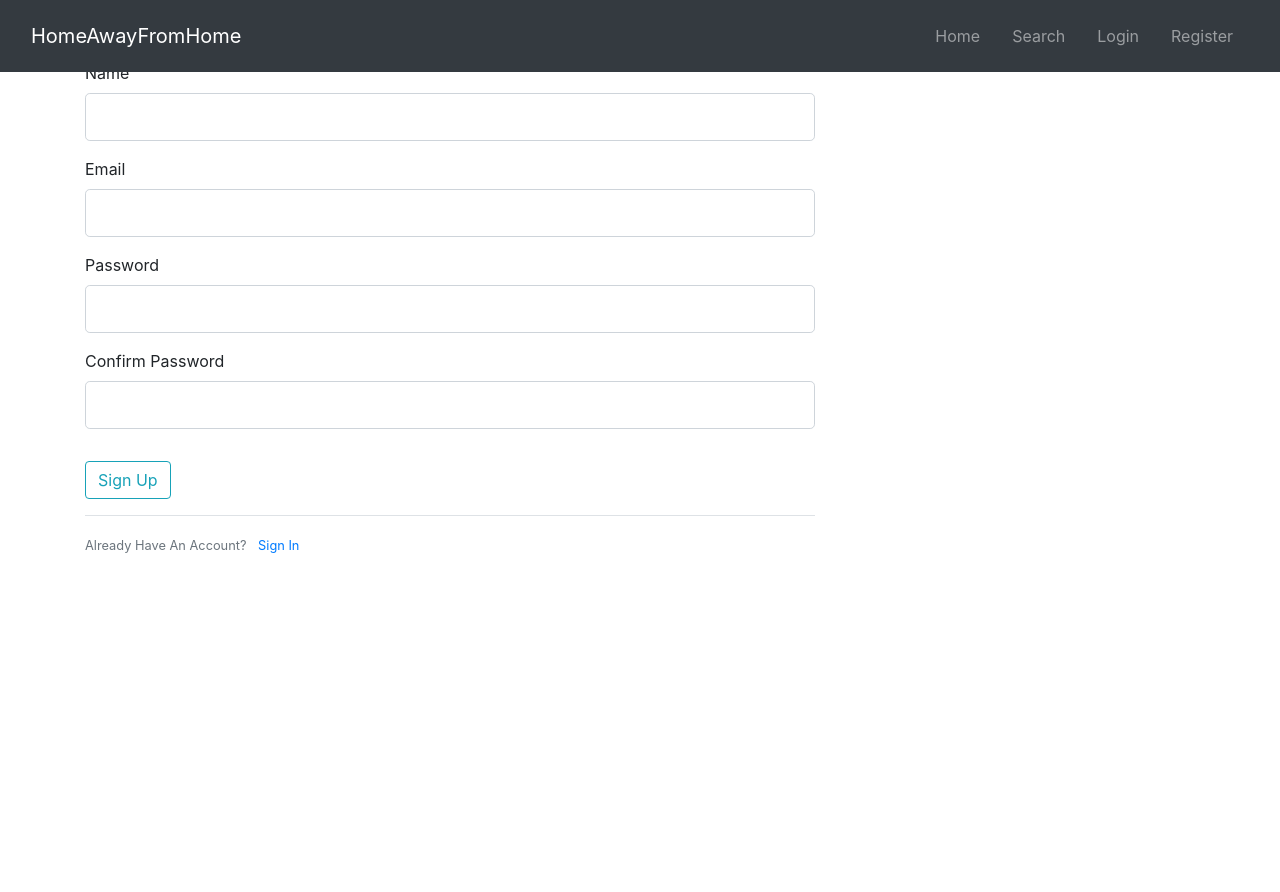
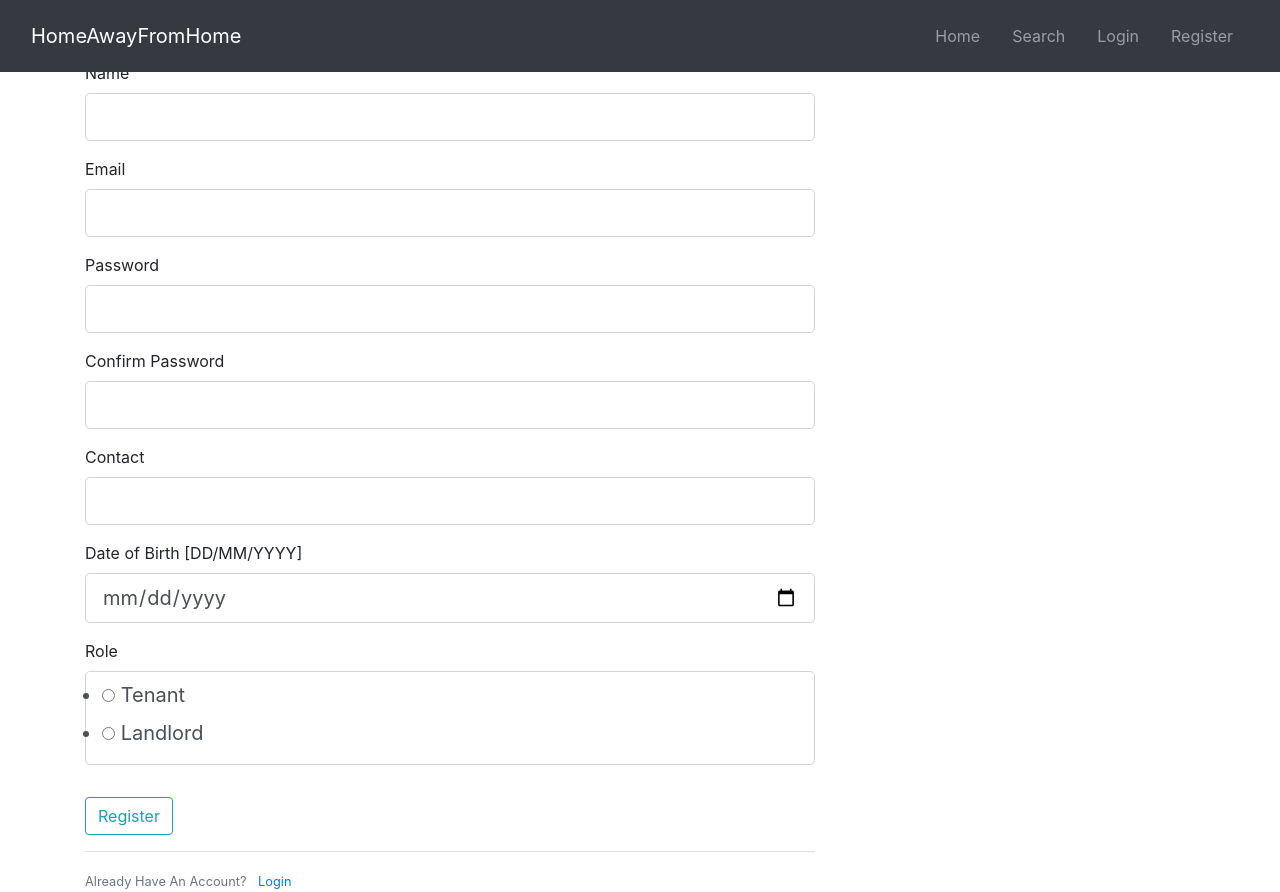
Before and after one commit to Mind-benders-project/HomeAwayFromHomeWesbite, a Flask app: page /register in a window 1280 px wide. Before the commit the page ends 553 px from the top, so only its background shows below. Run offline with Flask 2, Linux system fonts and the light colour scheme; some libraries are stand-ins or nearby versions.

Commit message:
login and regiter page complete

```diff
--- a/forms.py
+++ b/forms.py
@@ -1,6 +1,6 @@
 from flask_wtf import FlaskForm
-from wtforms import StringField, PasswordField, SubmitField, BooleanField
-from wtforms.validators import DataRequired, Length, Email, EqualTo
+from wtforms import StringField, PasswordField, SubmitField, BooleanField, RadioField, DateField
+from wtforms.validators import DataRequired, Length, Email, EqualTo , Regexp
 
 
 class RegistrationForm(FlaskForm):
@@ -11,12 +11,14 @@ class RegistrationForm(FlaskForm):
     password = PasswordField('Password', validators=[DataRequired()])
     confirm_password = PasswordField('Confirm Password',
                                      validators=[DataRequired(), EqualTo('password')])
-    submit = SubmitField('Sign Up')
+    contact = StringField('Contact',validators=[DataRequired(),Length(min=10, max=10),Regexp('^[0-9]+$') ])
+    dob = DateField('Date of Birth [DD/MM/YYYY]', format='%d/%m/%Y', validators=[DataRequired()])
+    role = RadioField('Role', choices=[('1','Tenant'),('0','Landlord')] , validators=[DataRequired()])
+    submit = SubmitField('Register')
 
 
 class LoginForm(FlaskForm):
     email = StringField('Email',
                         validators=[DataRequired(), Email()])
     password = PasswordField('Password', validators=[DataRequired()])
-    remember = BooleanField('Remember Me')
     submit = SubmitField('Login')
--- a/templates/login.html
+++ b/templates/login.html
@@ -40,9 +40,9 @@
             </small>
         </form>
     </div>
-    <div class="border-top pt-3">
-        <small class="text-muted">
-            Need An Account? <a class="ml-2" href="{{ url_for('register') }}">Sign Up Now</a>
+    <div class="border-top pt-3 pb-10">
+        <small class="text-muted pb-10">
+            Need An Account? <a class="ml-2" href="{{ url_for('register') }}">Register</a>
         </small>
     </div>
 {% endblock content %}
--- a/templates/register.html
+++ b/templates/register.html
@@ -58,15 +58,57 @@
                         {{ form.confirm_password(class="form-control form-control-lg") }}
                     {% endif %}
                 </div>
+                <div class="form-group">
+                    {{ form.contact.label(class="form-control-label") }}
+                    {% if form.contact.errors %}
+                        {{ form.contact(class="form-control form-control-lg is-invalid") }}
+                        <div class="invalid-feedback">
+                            {% for error in form.contact.errors %}
+                                <span>{{ error }}</span>
+                            {% endfor %}
+                        </div>
+                    {% else %}
+                        {{ form.contact(class="form-control form-control-lg") }}
+                    {% endif %}
+                </div>
+                <div class="form-group">
+                    {{ form.dob.label(class="form-control-label") }}
+                    {% if form.dob.errors %}
+                        {{ form.dob(class="form-control form-control-lg is-invalid") }}
+                        <div class="invalid-feedback">
+                            {% for error in form.dob.errors %}
+                                <span>{{ error }}</span>
+                            {% endfor %}
+                        </div>
+                    {% else %}
+                        {{ form.dob(class="form-control form-control-lg") }}
+                    {% endif %}
+                </div>
+                <div class="form-group">
+                    {{ form.role.label(class="form-control-label") }}
+
+                    {% if form.role.errors %}
+                        {{ form.role(class="form-control form-control-lg is-invalid") }}
+                        <div class="invalid-feedback">
+                            {% for error in form.role.errors %}
+                                <span>{{ error }}</span>
+                            {% endfor %}
+                        </div>
+                    {% else %}
+                        {{ form.role(class="form-control form-control-lg") }}
+                    {% endif %}
+                </div>
+
+
             </fieldset>
             <div class="form-group">
                 {{ form.submit(class="btn btn-outline-info") }}
             </div>
         </form>
     </div>
-    <div class="border-top pt-3">
-        <small class="text-muted">
-            Already Have An Account? <a class="ml-2" href="{{ url_for('login') }}">Sign In</a>
+    <div class="border-top pt-3 pb-10">
+        <small class="text-muted pb-10">
+            Already Have An Account? <a class="ml-2" href="{{ url_for('login') }}">Login</a>
         </small>
     </div>
 {% endblock content %}
```
